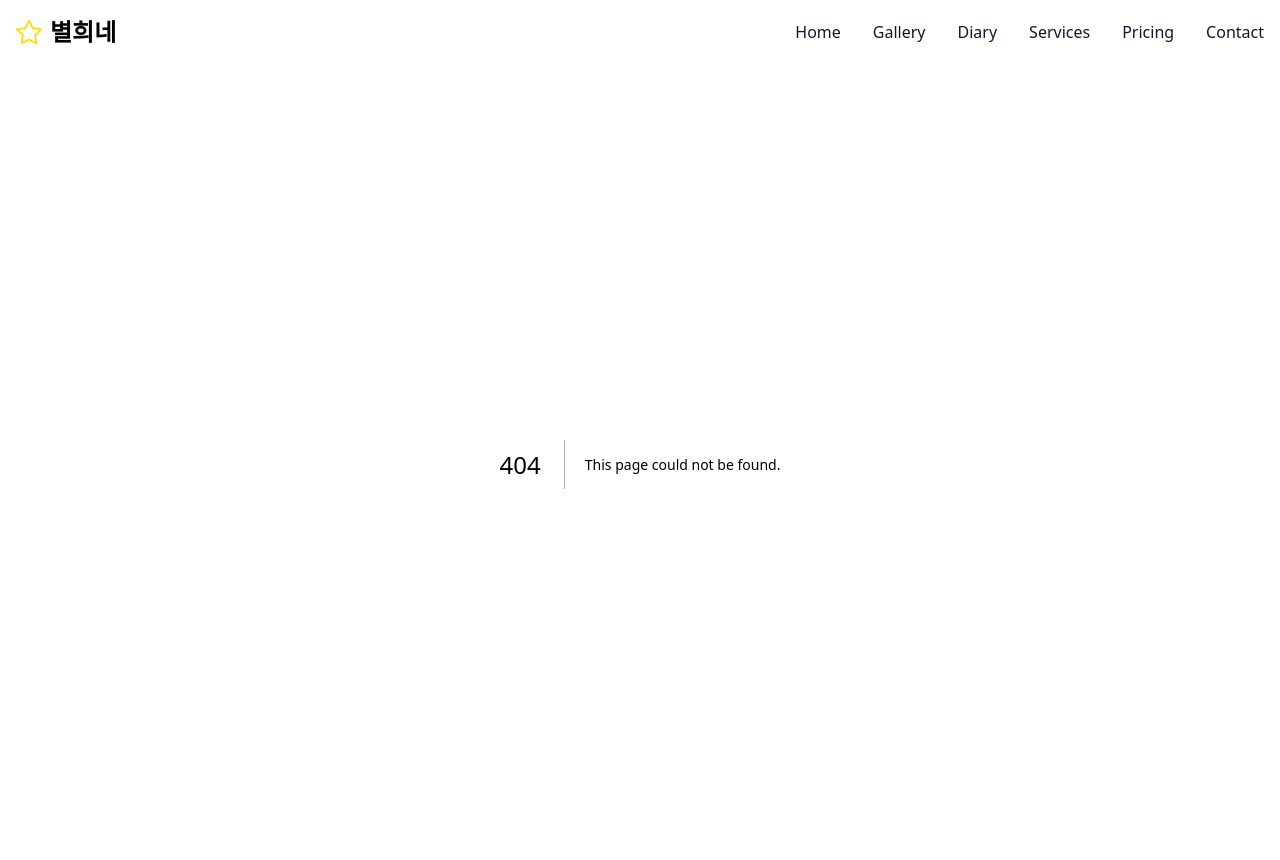
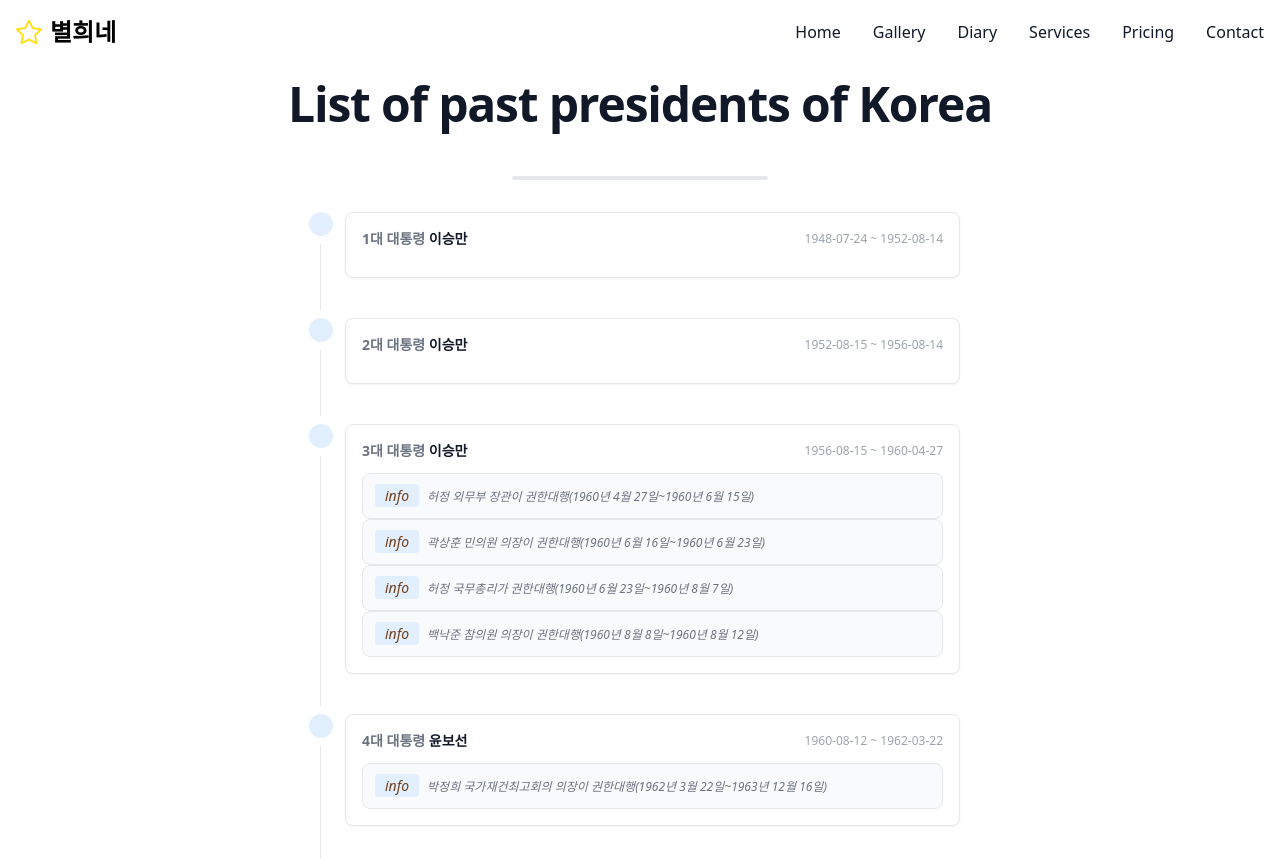
Before and after one commit to benggri/byulhee, a Next.js app: page /learn/history/president in a window 1280 px wide. Before the commit this address had no page. Shown: the top 860 px of the page. Built offline with nearby package versions, Linux system fonts and the light colour scheme.

Commit message:
Create page.tsx

```diff
--- /dev/null
+++ b/app/learn/history/president/page.tsx
@@ -0,0 +1,33 @@
+'use client';
+
+import axios from 'axios';
+import {useEffect, useState} from 'react';
+import TimeLine from "../../../../src/components/learn/history/president/time_line";
+
+export default function LearnHistoryPresident() {
+  const [dataList, setDataList] = useState<any>([]);
+  useEffect(() => {
+    getData();
+  }, []);
+
+  const getData = () => {
+    axios.get('/api/applications/learn/history/korea/president-list')
+         .then((res) => setDataList(res.data));
+  };
+
+  return (
+    <section className="bg-white dark:bg-gray-900">
+      <div className="py-4 px-4 mx-auto max-w-screen-xl text-center lg:py-4">
+        <p className="text-5xl font-extrabold tracking-tight leading-none text-gray-900 md:text-5xl lg:text-5xl dark:text-white">List of past presidents of Korea</p>
+      </div>
+      <div className="inline-flex items-cneter justify-center w-full">
+        <hr className="w-64 h-1 my-8 bg-gray-200 border-0 rounded dark:bg-gray-700" />
+      </div>
+      <div className="w-80 sm:w-96 md:w-48 lg:w-1/2 h-full mx-auto">
+        <ol className="relative border-l border-gray-200 dark:border-gray-700">
+          {dataList.map((data:any, index:number) => <TimeLine key={index} {...data}></TimeLine>)}
+        </ol>
+      </div>
+    </section>
+  );
+}
```
